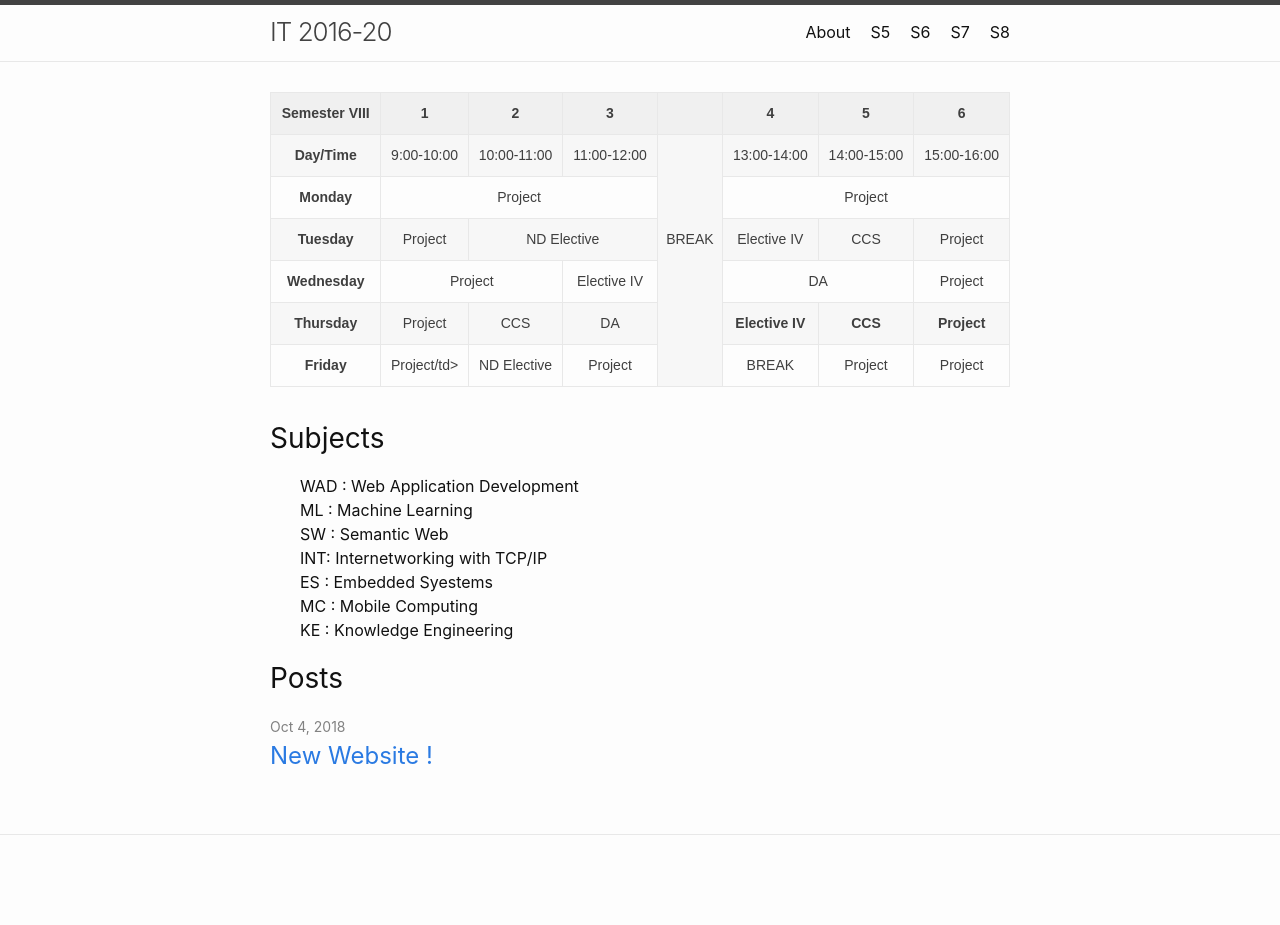
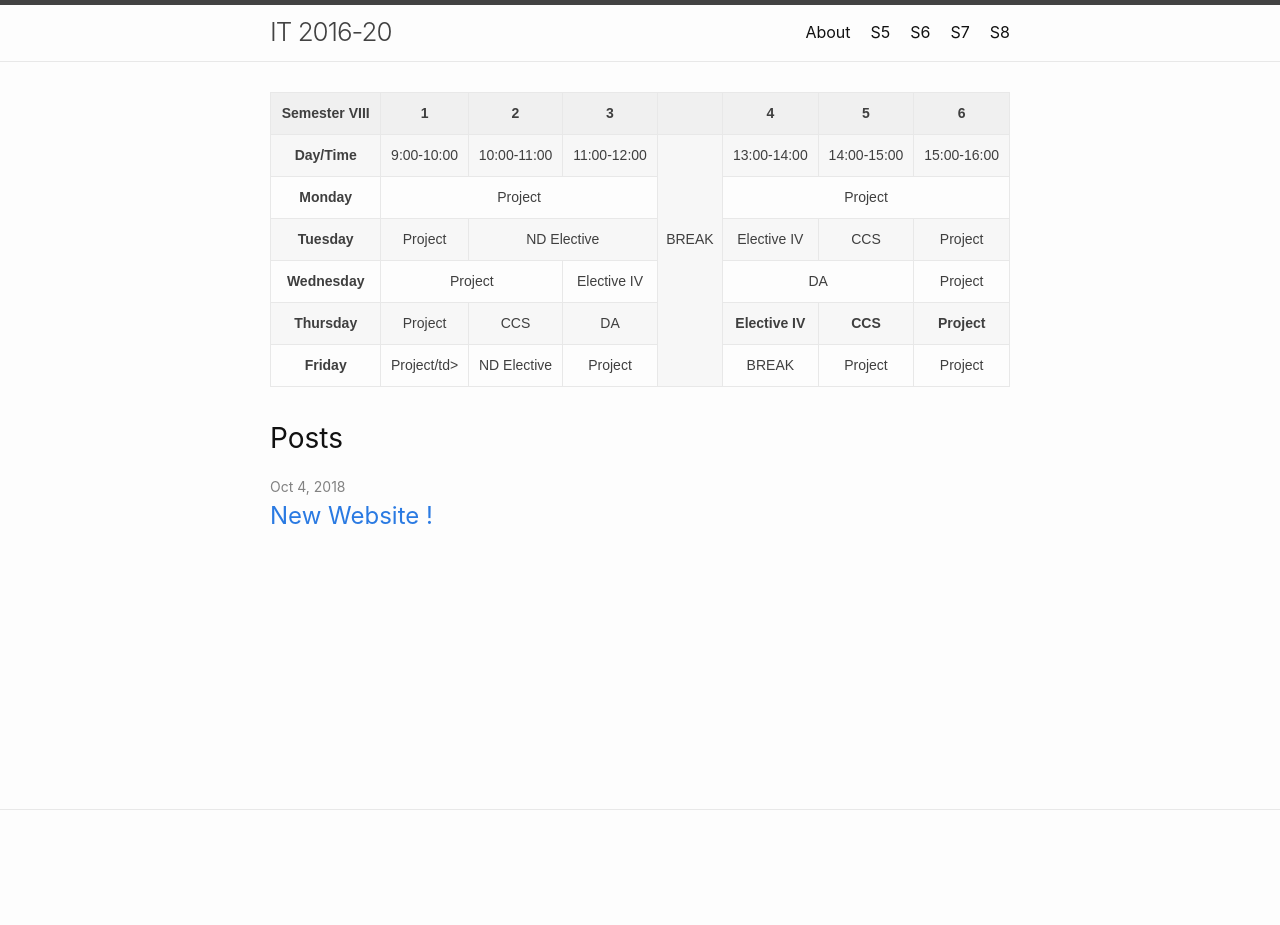
Before and after one commit to IT-GECBH/2020, a Jekyll site: the page built from index.md, in a window 1280 px wide. Built offline with Jekyll 4.4.1, drawn with Linux system fonts in a browser that asks for light colours; after the commit the page ends 900 px from its top, so only the background shows below that.

Commit message:
Update home.html

```diff
--- a/_layouts/home.html
+++ b/_layouts/home.html
@@ -11,7 +11,7 @@ layout: default
 
   {%- include time_table.html -%}
 
-  <h2 class="post-list-heading">Subjects</h2>
+<!--   <h2 class="post-list-heading">Subjects</h2>
   <ul style="list-style-type:none;">
     <li>WAD : Web Application Development</li>
     <li>ML : Machine Learning</li>
@@ -20,7 +20,7 @@ layout: default
     <li>ES : Embedded Syestems</li>
     <li>MC : Mobile Computing</li>
     <li>KE : Knowledge Engineering</li>
-  </ul>
+  </ul> -->
 
   {%- if site.posts.size > 0 -%}
     <h2 class="post-list-heading">{{ page.list_title | default: "Posts" }}</h2>
```
